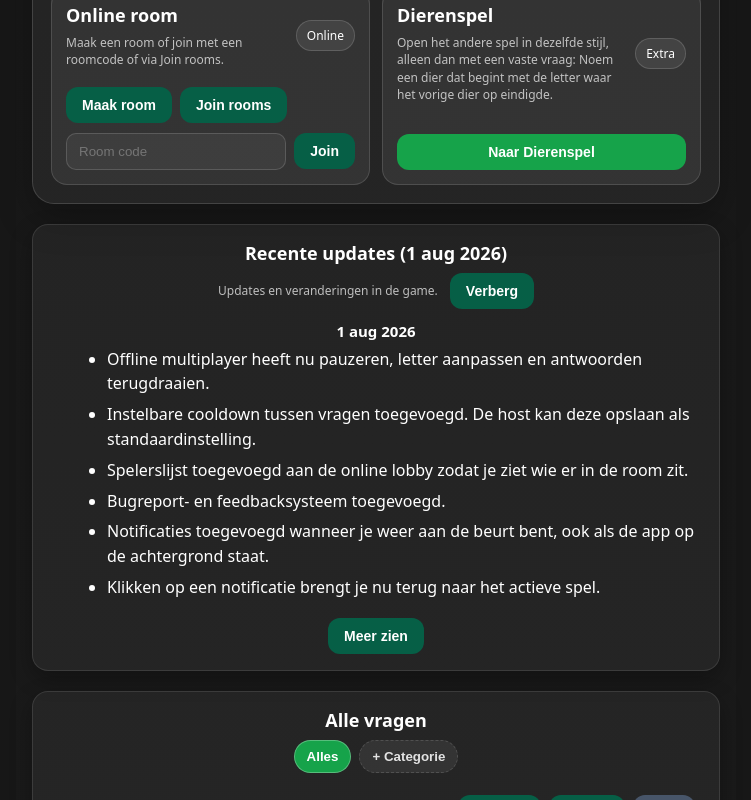
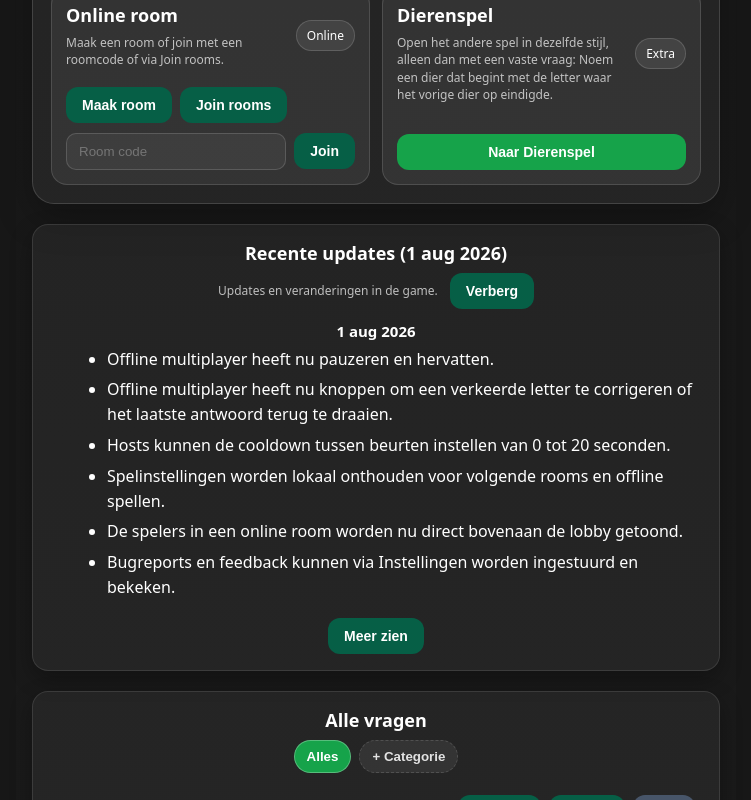
Before and after one commit to Arthurlava/Pimpampof-web, a React (Vite) app: page / in a window 1280 px wide. Shown: the part 455-1255 px from the top of the page, without its empty margins (264-1015 px from the left). Built offline with nearby package versions, Linux system fonts and the light colour scheme; no server answers; the database is empty.

Commit message:
Update whatsNew.js

```diff
--- a/src/data/whatsNew.js
+++ b/src/data/whatsNew.js
@@ -1,19 +1,6 @@
 export const WHATS_NEW = {
   latestCount: 1,
   updates: [
-    {
-      updatedAtLabel: "1 aug 2026",
-      items: [
-        "Offline multiplayer heeft nu pauzeren, letter aanpassen en antwoorden terugdraaien.",
-        "Instelbare cooldown tussen vragen toegevoegd. De host kan deze opslaan als standaardinstelling.",
-        "Spelerslijst toegevoegd aan de online lobby zodat je ziet wie er in de room zit.",
-        "Bugreport- en feedbacksysteem toegevoegd.",
-        "Notificaties toegevoegd wanneer je weer aan de beurt bent, ook als de app op de achtergrond staat.",
-        "Klikken op een notificatie brengt je nu terug naar het actieve spel.",
-        "Bevestiging toegevoegd voordat Jilla wordt gebruikt om misclicks te voorkomen.",
-        "Diverse bugs opgelost en de stabiliteit van beurtwisselingen verbeterd.",
-      ],
-    },
     {
       updatedAtLabel: "1 aug 2026",
       items: [
```
